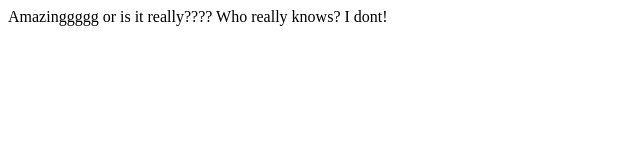
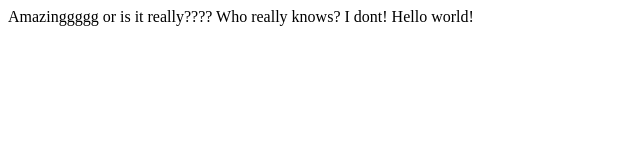
Before and after one commit to scribblehog/tutorialthing, a plain HTML site: page index.html in a window 1280 px wide. Shown: the whole page, without its empty margins (0-640 px from the left). Drawn offline with Linux system fonts and the light colour scheme.

Commit message:
added shit

```diff
--- a/index.html
+++ b/index.html
@@ -7,5 +7,8 @@
 	Amazinggggg or is it really????
 	Who really knows?
 	I dont!
+	<script>
+		document.write("Hello world!");
+	</script>
 </body>
 </html>
```
Also changed, not shown: jstest.js (added).
